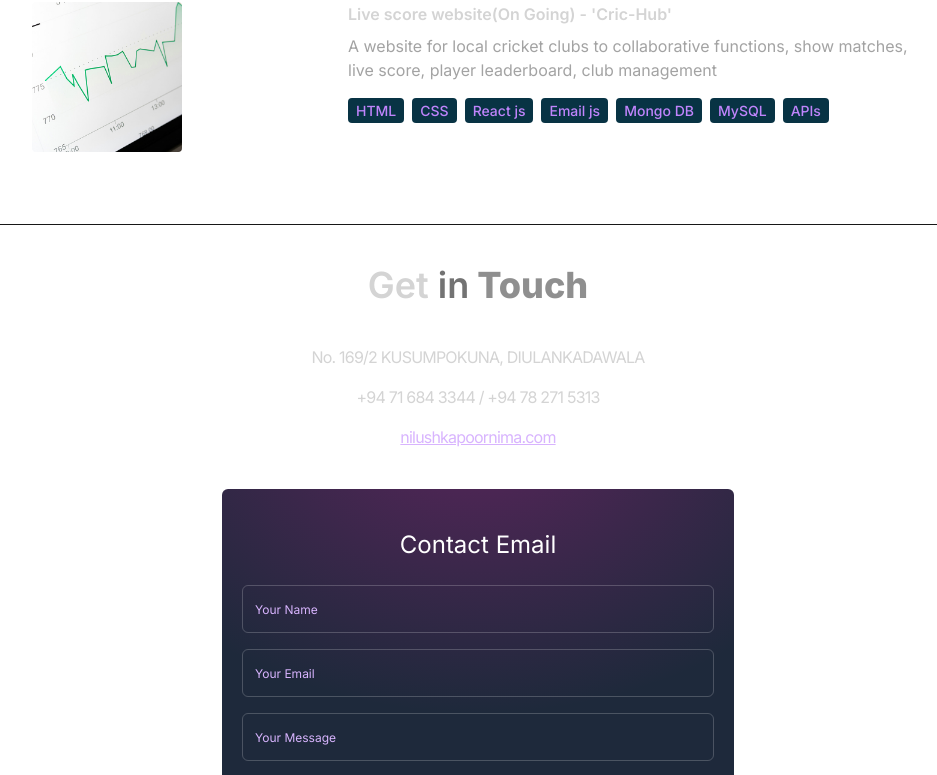
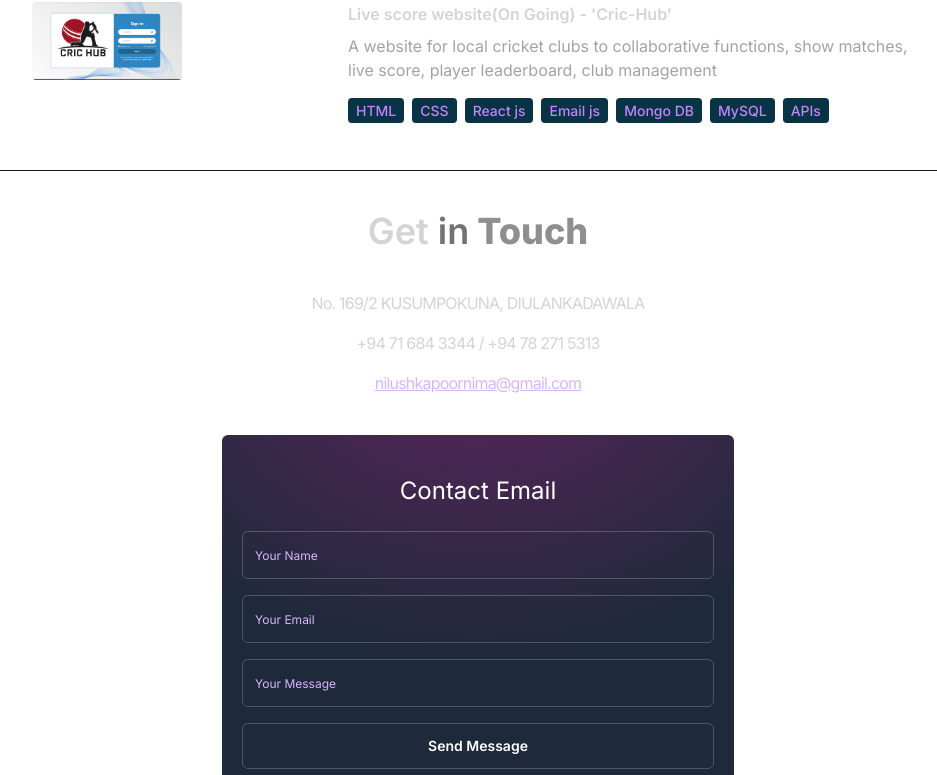
Before and after one commit to Nilushka-Poornima/Portfolio, a React (Create React App) app: page / in a window 1280 px wide. Shown: the part 3863-4638 px from the top of the page, without its empty margins (162-1099 px from the left). Built offline with nearby package versions, Linux system fonts and the light colour scheme.

Commit message:
work project picture and email upset fixed

```diff
--- a/src/components/Navbar.jsx
+++ b/src/components/Navbar.jsx
@@ -260,7 +260,7 @@
             </button>
             </a>
 
-            <a href="https://mail.google.com/mail/?view=cm&fs=1&to=nilushkapoornima@gmail.com" target="_blank">
+            <a href="https://mail.google.com/mail/?view=cm&fs=1&to=nilushkapoornima@gmail.com" target="_blank" rel="noreferrer">
             <button class="lg:w-9 lg:h-9 sm:w-8 sm:h-8 flex items-center justify-center rounded-lg bg-white/10 hover:bg-white/20  group transition-all duration-300">
               <svg class="rounded-md transition-all duration-300 group-hover:scale-125" width="28" height="28" viewBox="0 0 72 72" fill="none" xmlns="http://www.w3.org/2000/svg">
                 <path d="M13.0065 56.1236H21.4893V35.5227L9.37109 26.4341V52.4881C9.37109 54.4997 11.001 56.1236 13.0065 56.1236Z" fill="#4285F4" />
--- a/src/constants/index.js
+++ b/src/constants/index.js
@@ -1,7 +1,7 @@
 import projectPureX from "../assets/projects/projectPureX.png";
 import tourSyncerApp from "../assets/projects/tourSyncerApp.png";
 import healthApp from "../assets/projects/healthApp.png";
-import projectCricHub from "../assets/projects/project-4.jpg";
+import projectCricHub from "../assets/projects/projectCricHub.png";
 
 export const HERO_CONTENT = `I'm a full-stack  Web Developer from Sri Lanka, driven by a love for crafting innovative and efficient software solutions. With a solid foundation in front-end technologies like React.js and modern UI/UX principles, combined with average in back-end frameworks, databases, and RESTful APIs, I aim to create seamless and impactful web applications. My journey is fueled by curiosity and a commitment to continuous learning, enabling me to solve complex problems and bring ideas to life. Beyond coding, I strive to make a difference through my work, creating solutions that enhance user experiences and drive progress. Let's collaborate and build something extraordinary!`;
 
@@ -72,5 +72,5 @@
 export const CONTACT = {
   address: "No. 169/2 KUSUMPOKUNA, DIULANKADAWALA ",
   phoneNo: "+94 71 684 3344 / +94 78 271 5313",
-  email: "nilushkapoornima.com",
+  email: "nilushkapoornima@gmail.com",
 };
```
Also changed, not shown: src/assets/projects/project-4.jpg (deleted), src/assets/projects/projectCricHub.png (added).
